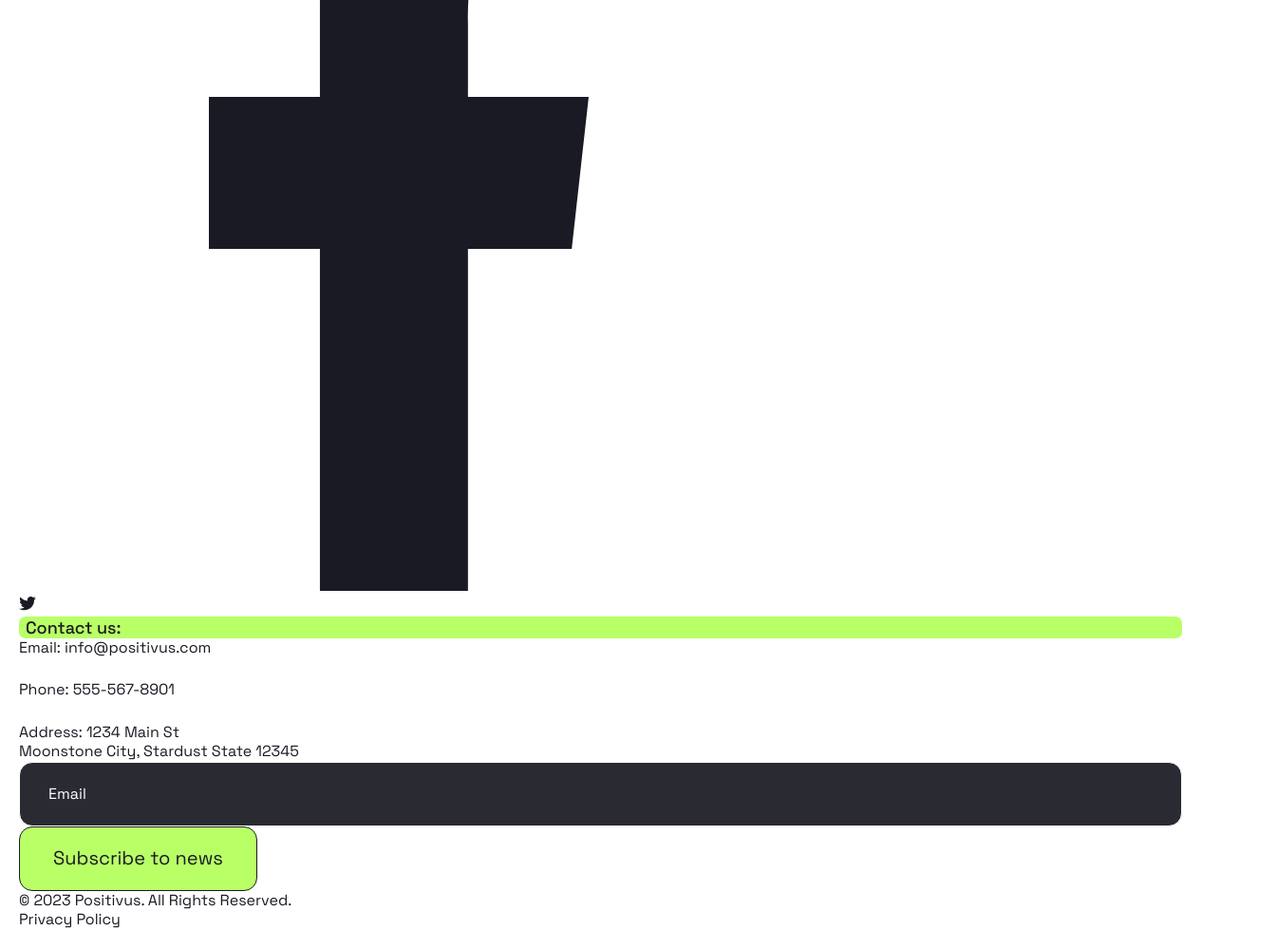
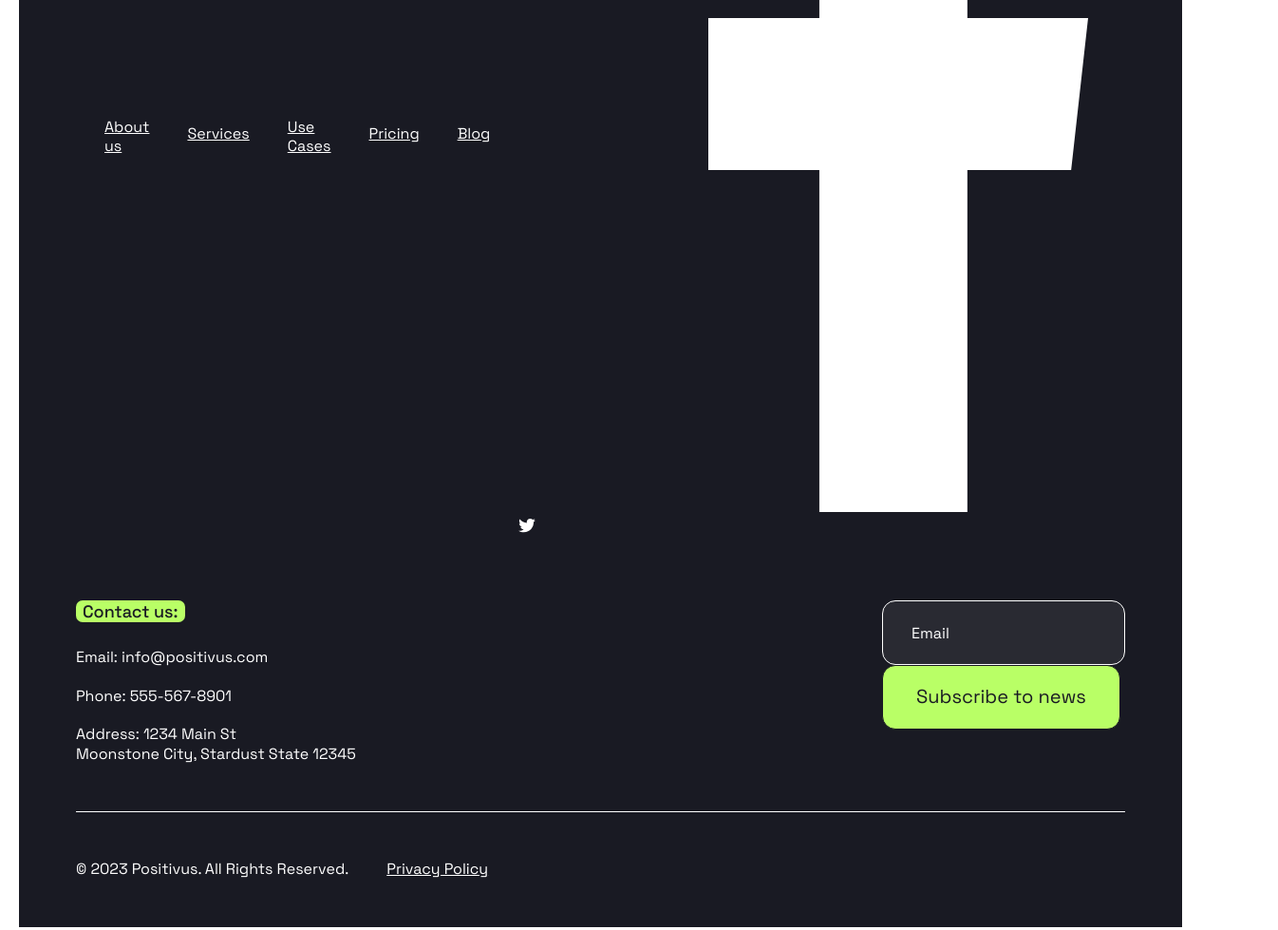
Before and after one commit to iamsabyrzhaslanuly/positivus, a website: page index.html in a window 1280 px wide. Shown: the part 7720-8699 px from the top of the page at 95% size, 1346 px wide, since content can reach past the window. Drawn offline with nearby package versions, Linux system fonts and the light colour scheme; files that its build step writes are made by us from their sources.

Commit message:
feat: add footer section styles

```diff
--- /dev/null
+++ b/styles/sections/_footer.scss
@@ -0,0 +1,155 @@
+@use '../helpers' as *;
+
+.footer {
+  @include mobile {
+    padding-inline: 0;
+  }
+
+  &__inner {
+    padding: 55px 60px 50px;
+    color: var(--color-light);
+    background-color: var(--color-dark);
+
+    @include mobile-above {
+      border-radius:
+        var(--border-radius-large) var(--border-radius-large)
+        0 0;
+    }
+
+    @include mobile {
+      display: flex;
+      flex-direction: column;
+      align-items: center;
+      row-gap: 37px;
+      padding: 50px var(--container-padding-x) 30px;
+    }
+  }
+
+  &__navigation {
+    display: flex;
+    justify-content: space-between;
+    align-items: center;
+    column-gap: 30px;
+
+    @include tablet {
+      flex-direction: column;
+      align-items: center;
+      row-gap: 37px;
+    }
+
+    @include mobile {
+      display: contents;
+    }
+
+    &:not(:last-child) {
+      margin-bottom: 66px;
+    }
+  }
+
+  &__menu {
+    &-list {
+      display: flex;
+      align-items: center;
+      column-gap: 40px;
+
+      @include mobile {
+        flex-direction: column;
+        row-gap: 15px;
+      }
+    }
+
+    &-link {
+      display: inline-flex;
+      align-items: center;
+      height: 30px;
+      text-decoration: underline;
+
+      @include hover {
+        color: var(--color-accent);
+      }
+    }
+  }
+
+  &__soc1als {
+    @include mobile {
+      order: 1;
+    }
+  }
+
+  &__body {
+    display: flex;
+    justify-content: space-between;
+    column-gap: 50px;
+
+    @include mobile-above {
+      &:not(:last-child) {
+        margin-bottom: 50px;
+        padding-bottom: 50px;
+        border-bottom: 1px solid currentColor;
+      }
+    }
+
+    @include mobile {
+      flex-direction: column;
+      align-items: center;
+      row-gap: inherit;
+    }
+
+    @include mobile-s {
+      width: 100%;
+    }
+  }
+
+  &__contacts {
+    display: flex;
+    flex-direction: column;
+    align-items: start;
+    row-gap: 27px;
+
+    @include mobile {
+      align-items: center;
+      text-align: center;
+    }
+
+    &-title {
+      color: var(--color-dark);
+    }
+
+    &-body {
+      font-style: normal;
+
+      p {
+        --paragraphMarginBottom: 20px;
+      }
+
+      a {
+        @include hover {
+          color: var(--color-accent);
+        }
+      }
+    }
+  }
+
+  &__extra {
+    display: flex;
+    column-gap: 40px;
+
+    @include mobile {
+      order: 2;
+      flex-direction: column;
+      align-items: center;
+      row-gap: 15px;
+      width: 100%;
+      padding-top: 37px;
+      border-top: 1px solid currentColor;
+    }
+  }
+
+  &__privacy-policy-link {
+    text-decoration: underline;
+
+    @include hover {
+      color: var(--color-accent);
+    }
+  }
+}
--- a/styles/sections/_index.scss
+++ b/styles/sections/_index.scss
@@ -6,3 +6,4 @@
 @forward 'team';
 @forward 'reviews';
 @forward 'contact-us';
+@forward 'footer';
```
